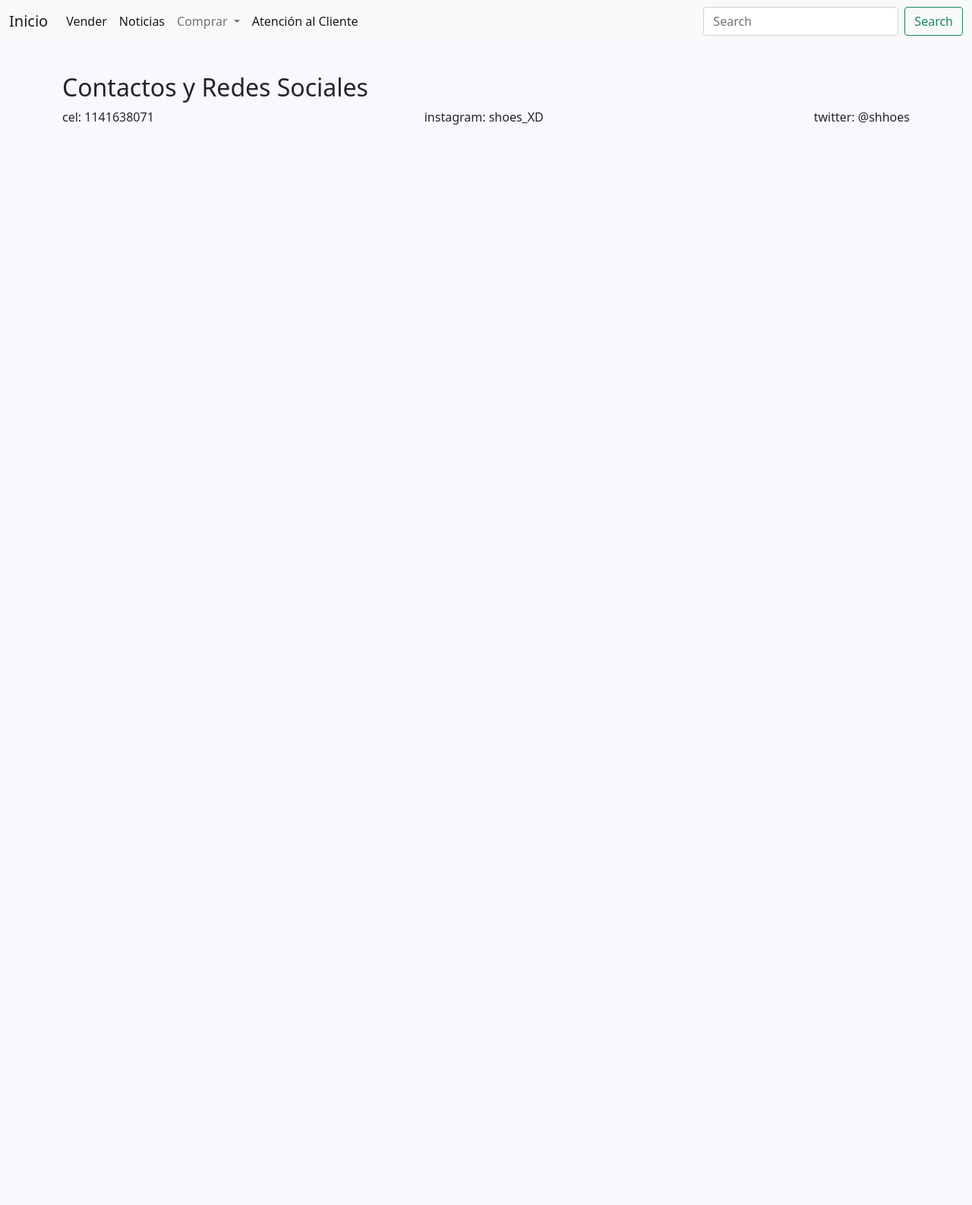
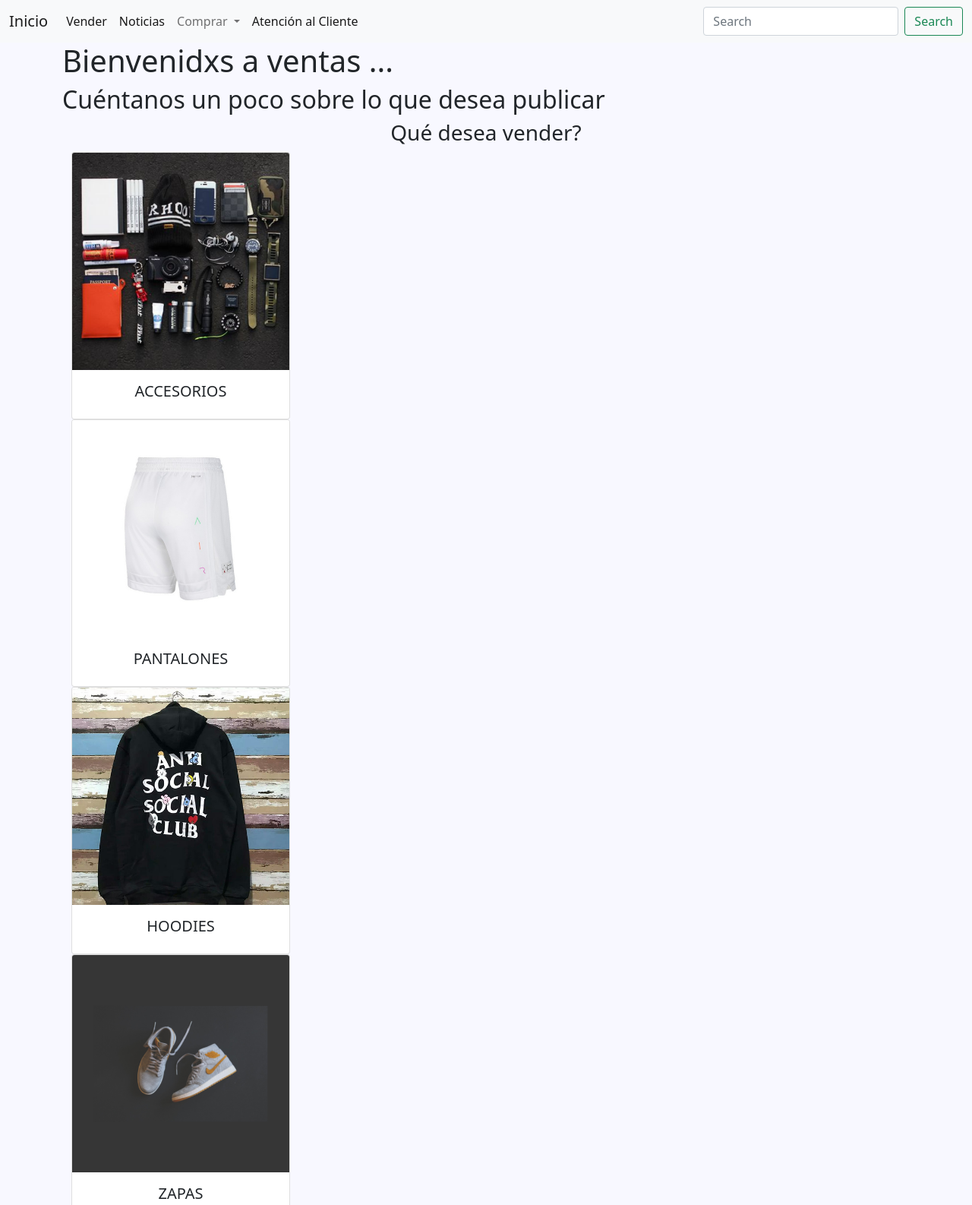
Before and after one commit to martindevita/idea-devita, a website: page views/vender.html in a window 1280 px wide. Shown: the top 1586 px of the page at 76% size. Before the commit the page ends 800 px from the top, so only its background shows below. Drawn offline with nearby package versions, Linux system fonts and the light colour scheme; files that its build step writes are made by us from their sources.

Commit message:
desarrolo pagina de ventas

```diff
--- /dev/null
+++ b/scss/partials/_vender.scss
@@ -0,0 +1,7 @@
+@import "../variables/variables.scss";
+@import "../sass2/mixins";
+
+.vender-1{
+    @include dis-flex;
+    @include row;
+}
--- a/scss/style.scss
+++ b/scss/style.scss
@@ -9,3 +9,4 @@
 @import "./partials/principal";
 @import "./partials/atencion-cliente";
 @import "./partials/noticias";
+@import "./partials/vender";
--- a/views/vender.html
+++ b/views/vender.html
@@ -8,7 +8,7 @@
     <link href="https://cdn.jsdelivr.net/npm/bootstrap@5.1.3/dist/css/bootstrap.min.css" rel="stylesheet"
         integrity="sha384-1BmE4kWBq78iYhFldvKuhfTAU6auU8tT94WrHftjDbrCEXSU1oBoqyl2QvZ6jIW3" crossorigin="anonymous">
     <title>Vender</title>
-    <link rel="stylesheet" href="../css/style.css">
+    <link rel="stylesheet" href="/css/style.css">
     <link rel="stylesheet" href="css/prueba.css">
 </head>
 
@@ -59,6 +59,73 @@
         </nav>
     </header>
 
+    <main>
+        <div class="container">
+            <div>
+                <div>
+                    <h1>Bienvenidxs a ventas ...</h1>
+                </div>
+                <div>
+                    <h2>Cuéntanos un poco sobre lo que desea publicar</h2>
+                </div>
+            </div>
+            <div class="container">
+                <div>
+                    <div class="text-center">
+                        <h3>Qué desea vender?</h3>
+                    </div>
+                </div>
+                <div class="vender-1">
+                    <div class="card" style="width: 18rem;">
+                        <a href="">
+                            <img src="/multimedia/img3-1..png" class="card-img-top" alt="">
+                        </a>
+                        <div class="card-body">
+                            <h5 class="text-center">ZAPAS</h5>
+                        </div>
+                    </div>
+                    <div class="card" style="width: 18rem;">
+                        <a href="">
+                            <img src="/multimedia/img3-1.jpg" class="card-img-top" alt="">
+                        </a>
+                        <div class="card-body">
+                            <h5 class="text-center">HOODIES</h5>
+                        </div>
+                    </div>
+                    <div class="card" style="width: 18rem;">
+                        <a href="">
+                            <img src="/multimedia/img3-1.png" class="card-img-top" alt="">
+                        </a>
+                        <div class="card-body">
+                            <h5 class="text-center">PANTALONES</h5>
+                        </div>
+                    </div>
+                    <div class="card" style="width: 18rem;">
+                        <a href="">
+                            <img src="/multimedia/img3-1...png" class="card-img-top" alt="">
+                        </a>
+                        <div class="card-body">
+                            <h5 class="text-center">ACCESORIOS</h5>
+                        </div>
+                    </div>
+                </div>
+            </div>
+        </div>
+        <div class="container">
+            <div class="mb-3">
+                <label for="formGroupExampleInput" class="form-label">Example label</label>
+                <input type="text" class="form-control" id="formGroupExampleInput"
+                    placeholder="Example input placeholder">
+            </div>
+            <div class="mb-3">
+                <label for="formGroupExampleInput2" class="form-label">Another label</label>
+                <input type="text" class="form-control" id="formGroupExampleInput2"
+                    placeholder="Another input placeholder">
+            </div>
+        </div>
+
+    </main>
+
     <footer class="pie-pagina container">
         <h2>Contactos y Redes Sociales</h2>
         <div class="contacto">
```
Also changed, not shown: css/prueba.css, css/style.css, multimedia/img3-1...png (added), multimedia/img3-1..png (added), multimedia/img3-1.jpg (added), multimedia/img3-1.png (added).
